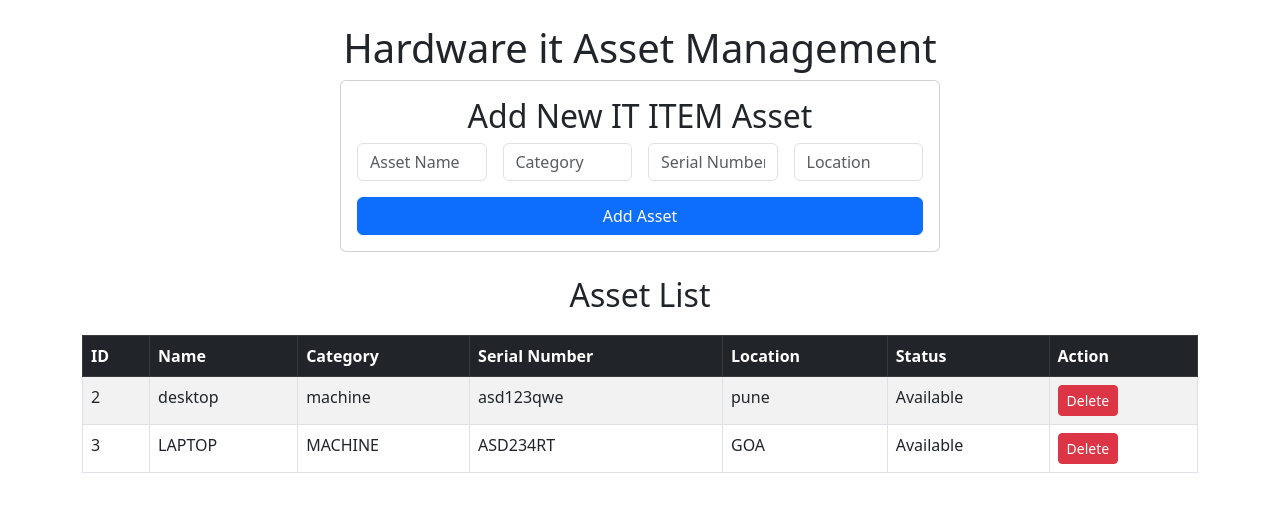
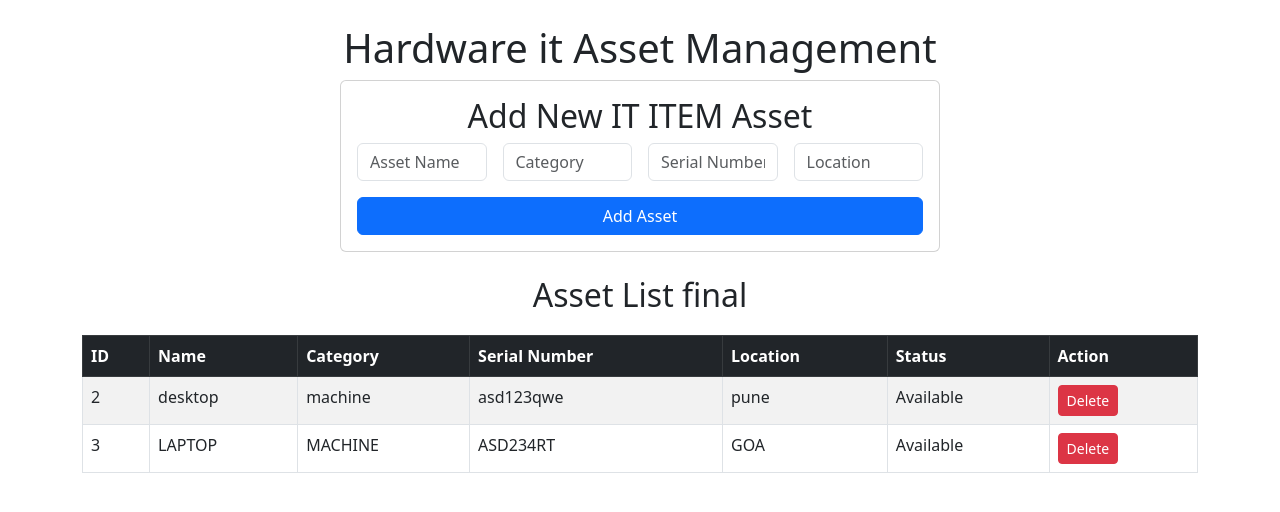
Before and after one commit to AWS-DevOps-shubh/Hardware_Management_app, a Flask app: page / in a window 1280 px wide. Shown: the top 512 px of the page. Run offline with Flask 2, Linux system fonts and the light colour scheme; data comes from the database, SQL or seed files in the repository.

Commit message:
Update index.html

```diff
--- a/templates/index.html
+++ b/templates/index.html
@@ -31,7 +31,7 @@
         </form>
     </div>
 
-    <h2 class="mt-4">Asset List</h2>
+    <h2 class="mt-4">Asset List final</h2>
     <table class="table table-striped table-bordered">
         <thead class="table-dark">
             <tr>
```
